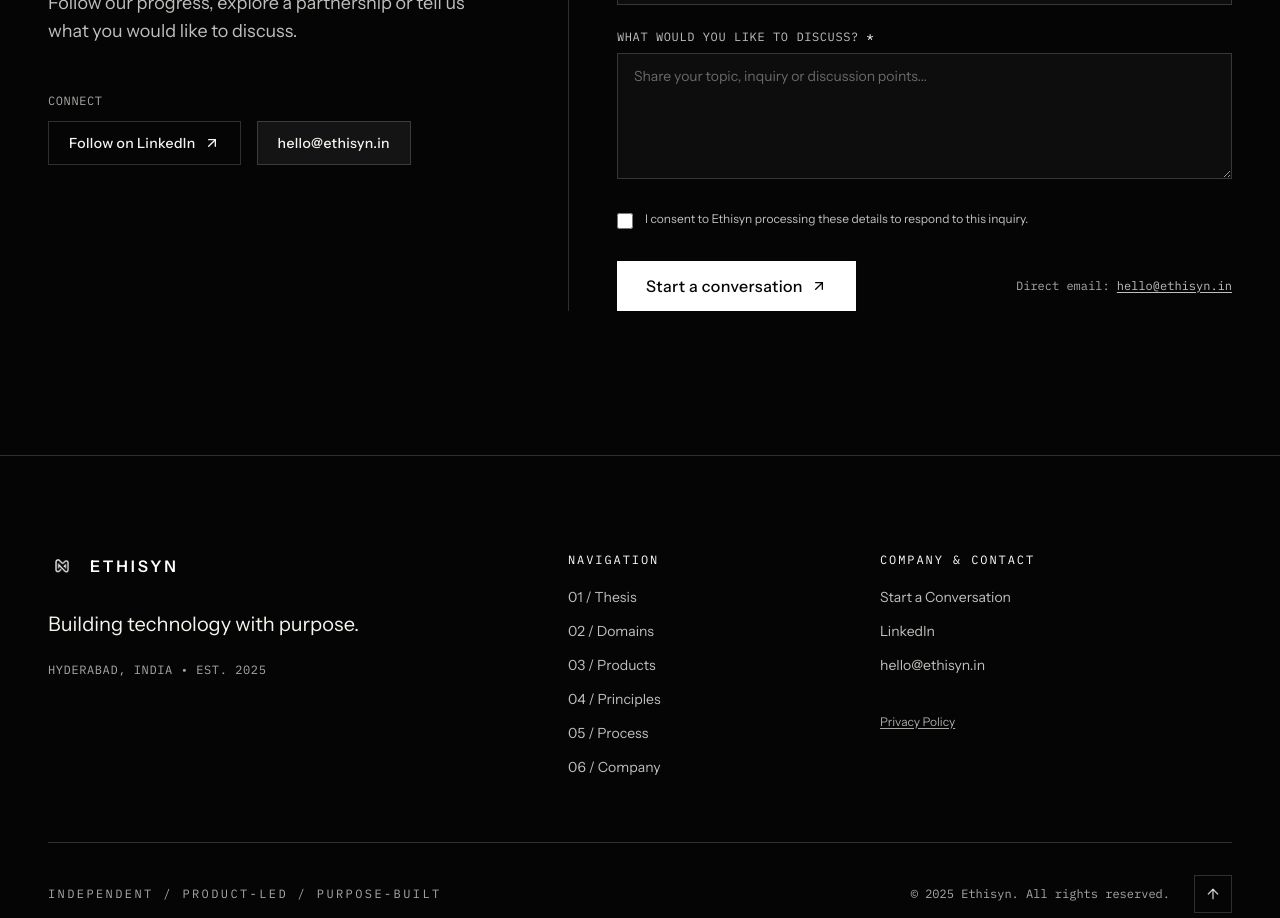
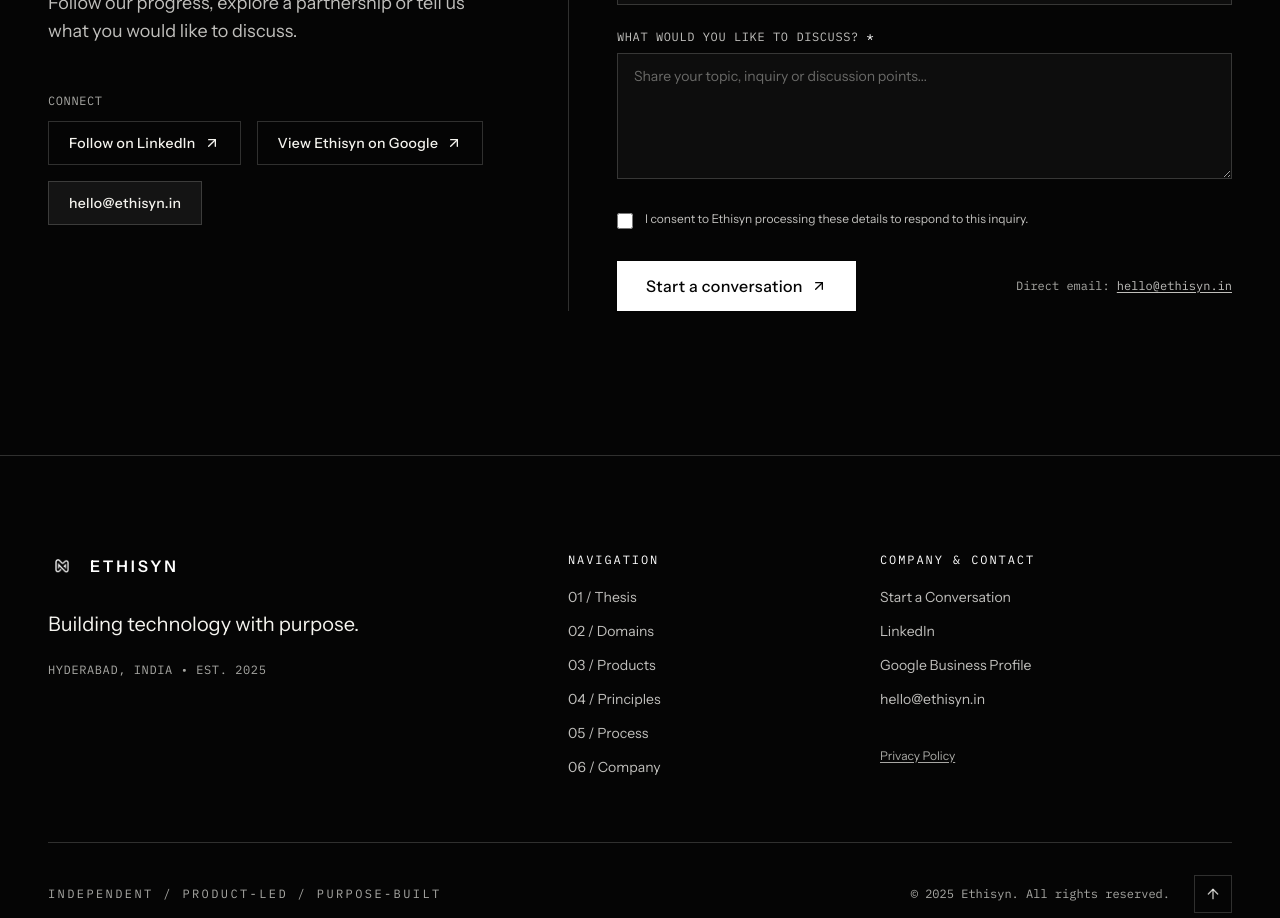
Before and after one commit to mahe-gi/ethisyn, a Next.js app: page / in a window 1280 px wide. Shown: the part 6920-7838 px from the top of the page. Built offline with nearby package versions, Linux system fonts and the light colour scheme.

Commit message:
feat: connect official Ethisyn Google Business Profile

```diff
--- a/src/components/layout/Footer.tsx
+++ b/src/components/layout/Footer.tsx
@@ -68,6 +68,7 @@
                         href={item.href}
                         target="_blank"
                         rel="noopener noreferrer"
+                        aria-label={item.ariaLabel}
                         className="font-sans text-sm text-brand-muted hover:text-brand-white transition-colors inline-flex items-center gap-1.5"
                       >
                         <span>{item.label}</span>
--- a/src/components/sections/FinalCTA.tsx
+++ b/src/components/sections/FinalCTA.tsx
@@ -40,14 +40,26 @@
                   variant="outline"
                   size="md"
                   showArrow
+                  aria-label="Visit Ethisyn on LinkedIn"
                 >
                   Follow on LinkedIn
+                </Button>
+                <Button
+                  href={siteConfig.googleBusinessProfile}
+                  isExternal
+                  variant="outline"
+                  size="md"
+                  showArrow
+                  aria-label="View Ethisyn’s Business Profile on Google"
+                >
+                  View Ethisyn on Google
                 </Button>
                 <Button
                   href={`mailto:${siteConfig.contactEmail}`}
                   isExternal
                   variant="secondary"
                   size="md"
+                  aria-label={`Send email to ${siteConfig.contactEmail}`}
                 >
                   {siteConfig.contactEmail}
                 </Button>
--- a/src/components/ui/Button.tsx
+++ b/src/components/ui/Button.tsx
@@ -82,6 +82,7 @@
             rel="noopener noreferrer"
             className={baseClasses}
             ref={ref as React.Ref<HTMLAnchorElement>}
+            {...(props as React.AnchorHTMLAttributes<HTMLAnchorElement>)}
           >
             {content}
           </a>
@@ -92,6 +93,7 @@
           href={href}
           className={baseClasses}
           ref={ref as React.Ref<HTMLAnchorElement>}
+          {...(props as React.AnchorHTMLAttributes<HTMLAnchorElement>)}
         >
           {content}
         </Link>
--- a/src/content/navigation.ts
+++ b/src/content/navigation.ts
@@ -1,8 +1,11 @@
+import { siteConfig } from "./site";
+
 export interface NavItem {
   label: string;
   href: string;
   index?: string;
   isExternal?: boolean;
+  ariaLabel?: string;
 }
 
 export const mainNavItems: NavItem[] = [
@@ -39,13 +42,21 @@
     { label: "Start a Conversation", href: "/#contact" },
     {
       label: "LinkedIn",
-      href: "https://www.linkedin.com/company/ethisyn",
+      href: siteConfig.social.linkedin,
       isExternal: true,
+      ariaLabel: "Visit Ethisyn on LinkedIn",
     },
     {
-      label: "hello@ethisyn.in",
-      href: "mailto:hello@ethisyn.in",
+      label: "Google Business Profile",
+      href: siteConfig.googleBusinessProfile,
       isExternal: true,
+      ariaLabel: "View Ethisyn’s Business Profile on Google",
+    },
+    {
+      label: siteConfig.contactEmail,
+      href: `mailto:${siteConfig.contactEmail}`,
+      isExternal: true,
+      ariaLabel: `Send email to ${siteConfig.contactEmail}`,
     },
   ],
   legal: [{ label: "Privacy Policy", href: "/privacy" }],
--- a/src/content/site.ts
+++ b/src/content/site.ts
@@ -15,8 +15,10 @@
   type: string;
   focus: string[];
   contactEmail: string;
+  googleBusinessProfile: string;
   social: {
     linkedin: string;
+    googleBusinessProfile: string;
   };
   status: {
     state: string;
@@ -48,8 +50,10 @@
     "Emerging Technology",
   ],
   contactEmail: "hello@ethisyn.in",
+  googleBusinessProfile: "https://share.google/r2HXy33z6VSWRdJ2J",
   social: {
     linkedin: "https://www.linkedin.com/company/ethisyn",
+    googleBusinessProfile: "https://share.google/r2HXy33z6VSWRdJ2J",
   },
   status: {
     state: "STATUS / BUILDING",
--- a/src/lib/schema.ts
+++ b/src/lib/schema.ts
@@ -15,7 +15,10 @@
       addressRegion: siteConfig.location.state,
       addressCountry: "IN",
     },
-    sameAs: [siteConfig.social.linkedin],
+    sameAs: [
+      siteConfig.social.linkedin,
+      siteConfig.googleBusinessProfile,
+    ],
     knowsAbout: siteConfig.focus,
   };
 }
```
Also changed, not shown: 1 other file (tests, documents, lock files or other folders).
